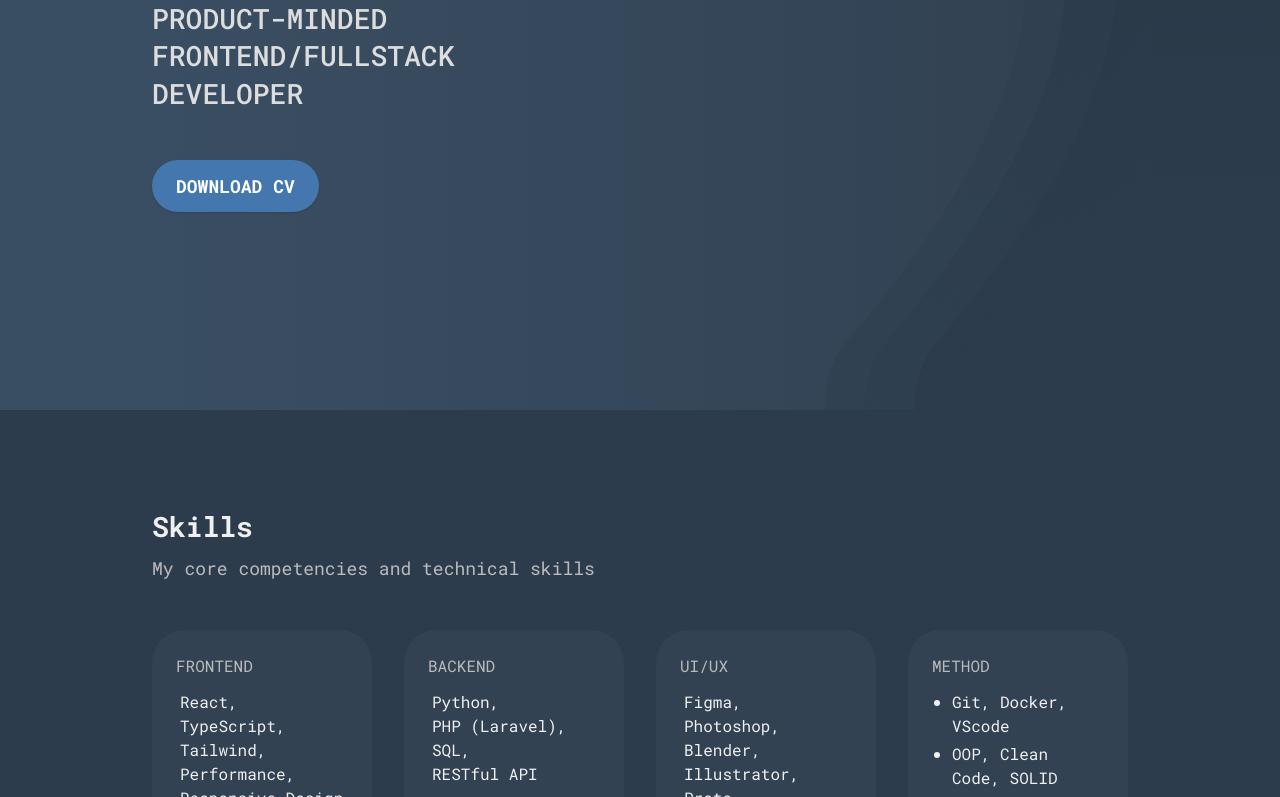
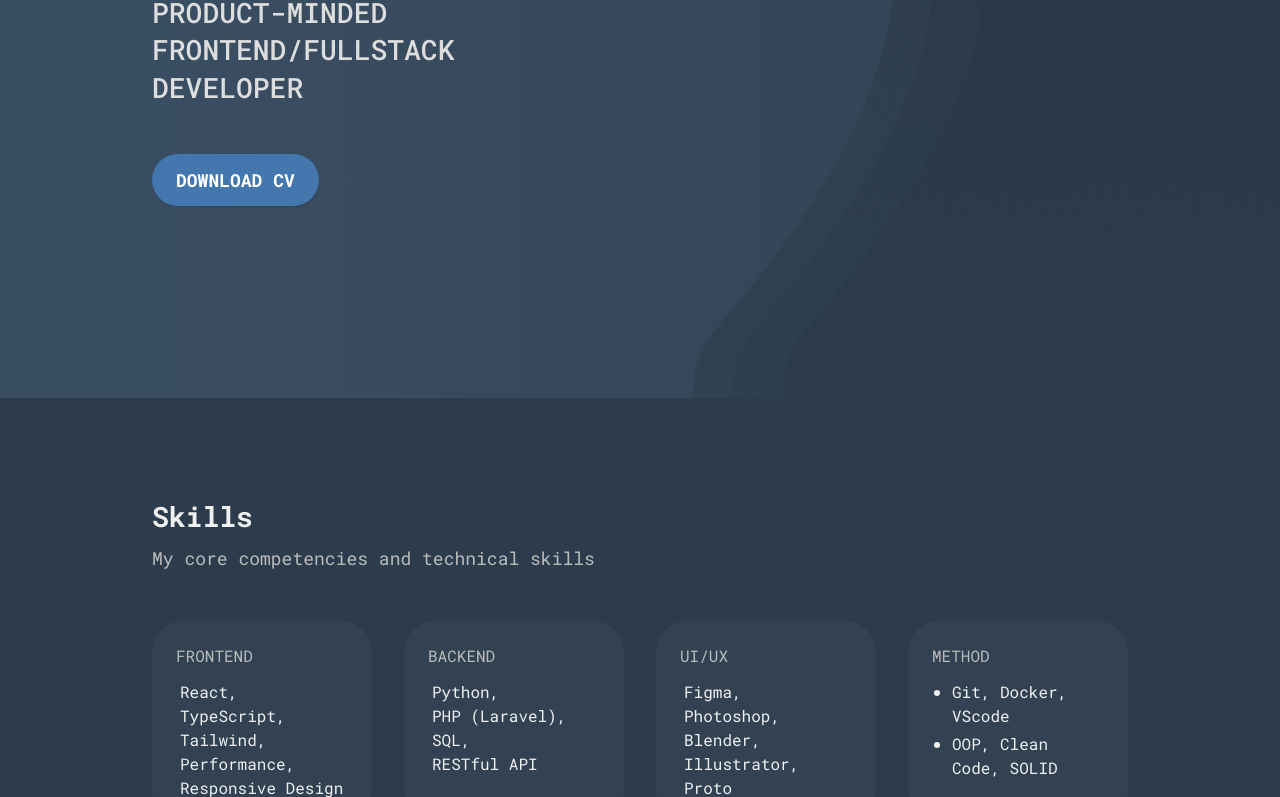
Before and after one commit to saakivnzechad/portfolio-website, a website built with Vite: page index.html in a window 1280 px wide. Shown: the part 330-1127 px from the top of the page. Built offline with nearby package versions, Linux system fonts and the light colour scheme.

Commit message:
Feat: Reimplement hero section

```diff
--- a/index.html
+++ b/index.html
@@ -77,22 +77,15 @@
          </nav>
       </header>
       <main class="flex w-full flex-col overflow-x-hidden mt-[4rem] scroll-smooth will-change-scroll sm:mt-[4.25rem]">
-         <section id="main" class="flex h-fit w-full flex-row justify-between lg:h-[42rem]">
-            <div class="hidden h-full grow bg-hero-element-left lg:block"></div>
-            <div class="container grid max-w-5xl w-full grid-cols-2 bg-[image:var(--gradient-hero-background)] pl-4 sm:pl-6 md:grid-cols-3">
-               <div class="z-20 flex flex-col justify-center gap-8 py-24 sm:gap-12 sm:py-32 md:py-40 lg:py-0">
-                  <div class="flex flex-col gap-4">
-                     <h1 class="text-nowrap text-[1.75rem] font-bold uppercase text-text-accent sm:text-[2.5rem] md:text-5xl" data-i18n="hero.name">Данил Климов</h1>
-                     <p class="text-lg font-medium uppercase tracking-tighter text-text-secondary sm:text-2xl sm:tracking-normal md:text-subtitle" lang="en">Product-Minded Frontend/Fullstack Developer</p>
-                  </div>
-                  <a href="/portfolio-website/files/Danil_Klimov_CV.pdf" target="_blank" rel="noopener noreferrer" class="w-fit rounded-full bg-button-cta-base px-4.5 py-2.5 text-base font-bold uppercase text-text-accent shadow-button-cta-base transition hover:bg-button-cta-hover active:bg-button-cta-active active:shadow-button-cta-active md:px-6 md:py-3 md:text-lg" data-i18n="hero.download_cv" data-i18n-attr="aria-label:hero.aria_download_cv">Скачать CV</a>
+         <section id="main" class="flex h-fit w-full items-center justify-center relative bg-[image:var(--gradient-hero-background)] box-border border-b-2 border-background-base">
+            <div class="container flex z-20 max-w-5xl flex-col gap-8 sm:gap-12 px-4 sm:px-6 py-24 sm:py-32 md:py-40 lg:py-48">
+               <div class="flex flex-col gap-4">
+                  <h1 class="text-nowrap text-[1.75rem] font-bold uppercase text-text-accent sm:text-[2.5rem] md:text-5xl" data-i18n="hero.name">Данил Климов</h1>
+                  <p class="text-lg font-medium uppercase tracking-tighter text-text-secondary sm:text-2xl sm:tracking-normal md:text-subtitle" lang="en">Product-Minded<br/>Frontend/Fullstack<br/>Developer</p>
                </div>
-               <div class="relative md:col-start-3">
-                  <img src="/images/hero-image.png" loading="lazy" aria-hidden="true" alt="just a design element" class="absolute top-0.25 z-10 h-full w-full object-fill sm:top-0.5 lg:left-1">
-                  <div class="absolute z-15 h-full w-full bg-linear-to-tl from-0% from-hero-element-right to-40%"></div>
-               </div>
+               <a href="/portfolio-website/files/Danil_Klimov_CV.pdf" target="_blank" rel="noopener noreferrer" class="w-fit rounded-full bg-button-cta-base px-4.5 py-2.5 text-base font-bold uppercase text-text-accent shadow-button-cta-base transition hover:bg-button-cta-hover active:bg-button-cta-active active:shadow-button-cta-active md:px-6 md:py-3 md:text-lg" data-i18n="hero.download_cv" data-i18n-attr="aria-label:hero.aria_download_cv">Скачать CV</a>
             </div>
-            <div class="z-10 hidden h-full grow bg-[image:var(--gradient-hero-element-right)] lg:block"></div>
+            <img src="/images/hero-element.webp" loading="lazy" aria-hidden="true" alt="just a design element" class="z-10 absolute h-full aspect-ratio-[16/17] object-fill -right-40 sm:-right-32 md:-right-24 lg:-right-16 xl:-right-8 2xl:right-0"></img>
          </section>
          <section id="skills" class="flex w-full items-center justify-center">
             <div class="container flex max-w-5xl flex-col gap-8 px-4 py-20 sm:gap-12 sm:px-6 lg:py-24">
--- a/src/style.css
+++ b/src/style.css
@@ -43,12 +43,7 @@
 
     /* --- Gradients --- */
     --gradient-header-footer: linear-gradient(to right, #2D3A44 0%, #222D36 100%);
-    --gradient-hero-background: linear-gradient(to right, #3A4E63 0%, #324253 90%);
-
-    /* --- Hero Section Specific Gradients & Colors --- */
-    --gradient-hero-element-right: linear-gradient(to bottom, #293847 0%, #2D3C4C 75%);
-    --color-hero-element-left: #3A4E63;
-    --color-hero-element-right: #2D3C4C;
+    --gradient-hero-background: linear-gradient(to right, #3A4E63 10%, #324253 90%);
 
     /* --- Shadows --- */
     --shadow-button-cta-base: 0 1px 2px rgba(0, 0, 0, 0.15);
```
Also changed, not shown: public/images/hero-element.webp (added), public/images/hero-image.png (deleted).
